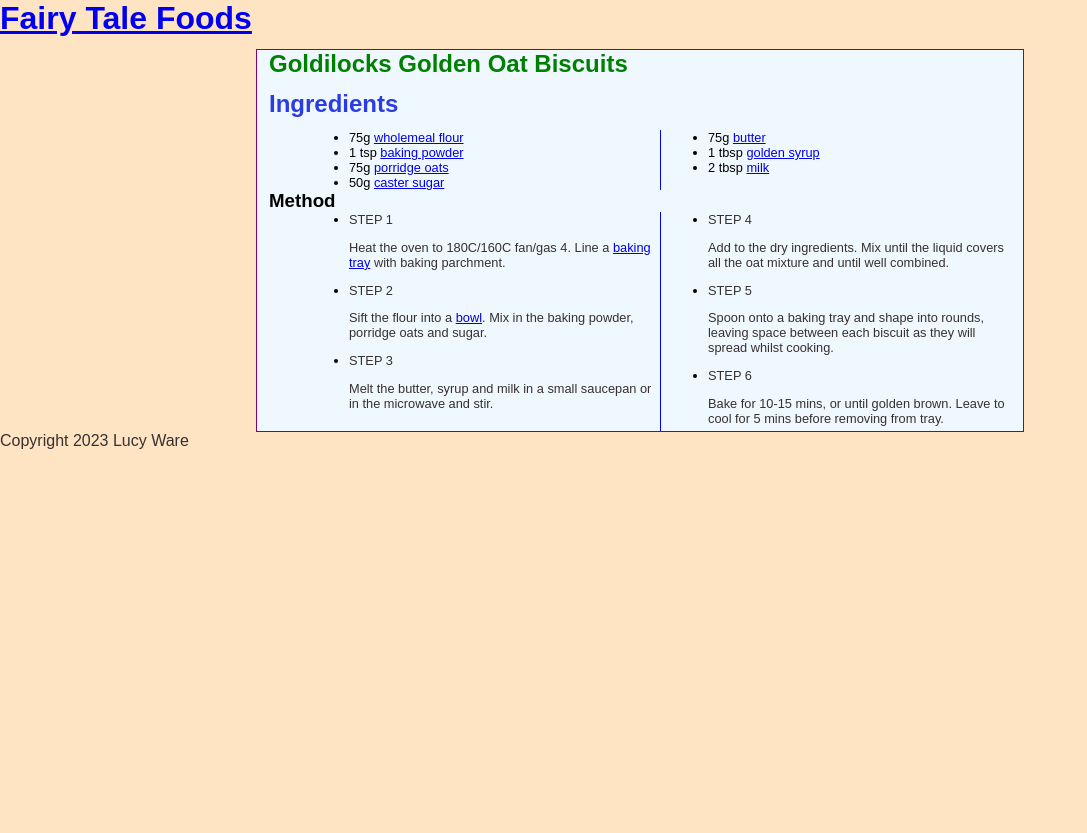
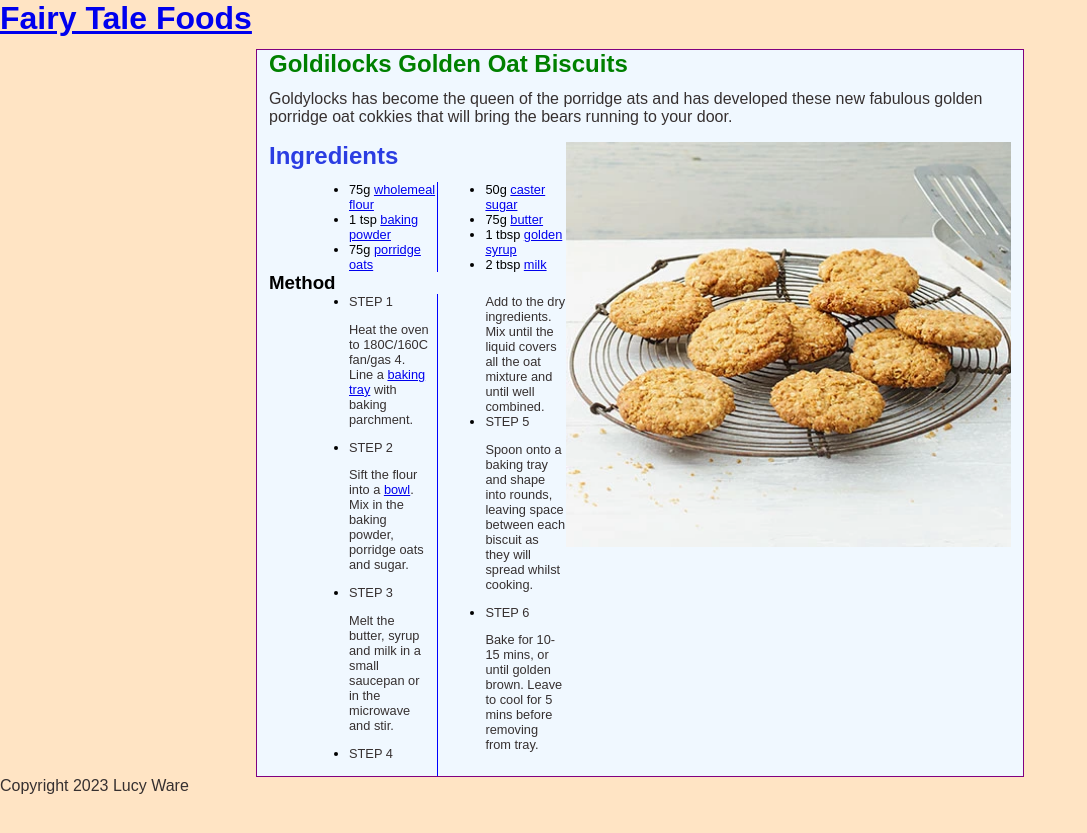
Before and after one commit to Lucyware/Fairytalefoods, a Jekyll site: the page built from _recipes/goldilocks-golden-oat-cookies.md, in a window 1280 px wide. Shown: the top 833 px of the page, without its empty margins (0-1087 px from the left). Built offline with Jekyll 4.4.1, drawn with Linux system fonts in a browser that asks for light colours.

Commit message:
Update Recipe “goldilocks-golden-oat-cookies”

```diff
--- a/_recipes/goldilocks-golden-oat-cookies.md
+++ b/_recipes/goldilocks-golden-oat-cookies.md
@@ -4,6 +4,10 @@ date: 2023-02-07T13:15:23.685Z
 order: 3
 layout: recipe
 ---
+Goldylocks has become the queen of the porridge ats and has developed these new fabulous golden porridge oat cokkies that will bring the bears running to your door.
+
+![](../uploads/oat_biscuits.webp)
+
 ## Ingredients
 
 * 75g [wholemeal flour](https://www.bbcgoodfood.com/glossary/flour-glossary)
@@ -13,8 +17,6 @@ layout: recipe
 * 75g [butter](https://www.bbcgoodfood.com/glossary/butter-glossary)
 * 1 tbsp [golden syrup](https://www.bbcgoodfood.com/glossary/golden-syrup-glossary)
 * 2 tbsp [milk](https://www.bbcgoodfood.com/glossary/milk-glossary)
-
-
 
 ### Method
 
```
Also changed, not shown: uploads/oat_biscuits.webp (added).
